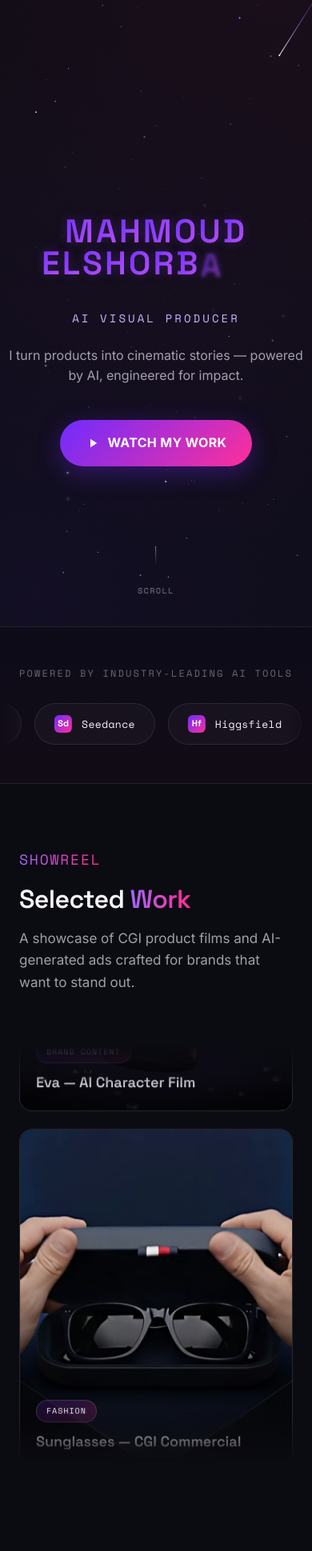
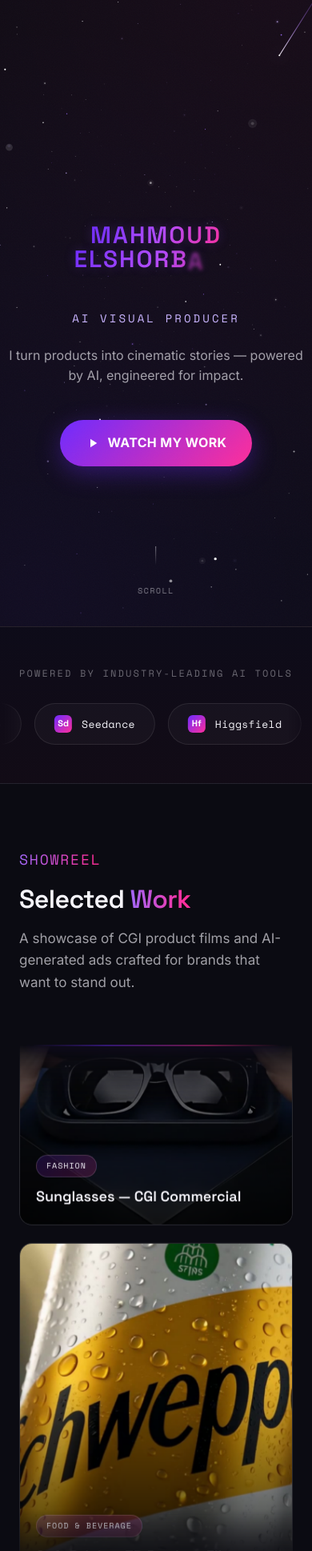
Before and after one commit to mahmoudelshorbagy2/mahmoudelshorbagy2.github.io, a plain HTML site: page index.html in a window 390 px wide. Shown: the part 61-2000 px from the top of the page at 80% size. Drawn offline with nearby package versions, Linux system fonts and the light colour scheme; animation ran at ten frames a second; a web font is replaced by a local one.

Commit message:
Boost star density, refine hero name (size/gradient/AR words), taller+faster video marquee with edge glow
- Stars: recycle stars the moment they project off-screen instead of
  letting them idle until expiry, so the full 520/300 budget stays
  visible and the warp-depth feel reads clearly. Spec values unchanged
  (MAXZ 1400, z-=2.3, 92%/8% small/big, depth*1.3/2.3 radii).
- Hero name: slightly smaller on desktop (max 128px -> 112px) and
  clearly smaller on mobile (~39px -> ~28px); spread one continuous
  6E2BFF -> B44CFF -> FF2E9A gradient across the whole line instead of
  restarting it per letter (which looked like a flat single color).
- Arabic name: animate whole words (one span per word) instead of
  per-letter spans, which broke Arabic cursive letter joining. Same
  reveal/fade/loop behavior; English stays per-letter.
- Video marquee: taller lane (640 -> 820px desktop, 660px mobile),
  noticeably faster columns (34/42/38s -> 18/24/21s), and thin
  horizontal brand-glow lines marking the top/bottom lane edges.
  Edge fade mask moved from the wrap to the columns so the glow
  lines are not masked away.
- hero-bg: re-check canvas size in the render loop as a fallback,
  since ResizeObserver does not fire while the tab is hidden and the
  canvas could get stuck at a stale zero-width size.
- Fix pre-existing bug: .mobile-menu had no styles outside the
  max-width 860px media query, so its links rendered as a plain text
  block at desktop widths. Hidden by default now.

```diff
--- a/css/style.css
+++ b/css/style.css
@@ -316,6 +316,8 @@
   transition: transform 0.35s var(--ease-out), opacity 0.35s;
 }
 
+.mobile-menu { display: none; }
+
 @media (max-width: 860px) {
   .nav-links { display: none; }
   .nav-toggle { display: flex; }
@@ -403,10 +405,16 @@
   flex-wrap: wrap;
   font-family: var(--font-heading);
   font-weight: 600;
-  font-size: clamp(40px, 10.5vw, 128px);
+  font-size: clamp(28px, 8.75vw, 112px);
   line-height: 0.95;
   letter-spacing: 3px;
 }
+
+@media (max-width: 768px) {
+  .hero-name-line { font-size: clamp(26px, 7.6vw, 60px); letter-spacing: 2px; }
+}
+
+html[lang="ar"] .hero-name-line { font-family: var(--font-arabic); font-weight: 700; letter-spacing: 0; line-height: 1.25; }
 
 .hn-char {
   display: inline-block;
@@ -589,17 +597,34 @@
   position: relative;
   display: flex;
   gap: 22px;
-  height: 640px;
+  height: 820px;
   overflow: hidden;
-  mask-image: linear-gradient(180deg, transparent, #000 12%, #000 88%, transparent);
-  -webkit-mask-image: linear-gradient(180deg, transparent, #000 12%, #000 88%, transparent);
 }
+
+.work-marquee-wrap::before,
+.work-marquee-wrap::after {
+  content: '';
+  position: absolute;
+  left: 4%;
+  right: 4%;
+  height: 2px;
+  z-index: 3;
+  pointer-events: none;
+  border-radius: 2px;
+  background: linear-gradient(90deg, transparent, rgba(110,43,255,0.4) 30%, rgba(255,46,154,0.4) 70%, transparent);
+  box-shadow: 0 0 14px rgba(110,43,255,0.3), 0 0 26px rgba(255,46,154,0.16);
+}
+
+.work-marquee-wrap::before { top: 0; }
+.work-marquee-wrap::after { bottom: 0; }
 
 .work-marquee-col {
   position: relative;
   flex: 1 1 0;
   min-width: 0;
   overflow: hidden;
+  mask-image: linear-gradient(180deg, transparent, #000 12%, #000 88%, transparent);
+  -webkit-mask-image: linear-gradient(180deg, transparent, #000 12%, #000 88%, transparent);
 }
 
 .work-marquee-track {
@@ -629,7 +654,7 @@
 
 @media (max-width: 560px) {
   .work-marquee-col:nth-child(2) { display: none; }
-  .work-marquee-wrap { height: 520px; }
+  .work-marquee-wrap { height: 660px; }
 }
 
 .work-card {
--- a/js/hero-bg.js
+++ b/js/hero-bg.js
@@ -101,7 +101,10 @@
       const k = 260 / st.z;
       const sx = W / 2 + st.x * k;
       const sy = H / 2 + st.y * k;
-      if (sx < -20 || sx > W + 20 || sy < -20 || sy > H + 20) continue;
+      if (sx < -20 || sx > W + 20 || sy < -20 || sy > H + 20) {
+        if (!reduced) stars[i] = makeStar(true);
+        continue;
+      }
 
       const depth = k;
       const r = Math.max(0.25, depth * (st.big ? 2.3 : 1.3));
@@ -183,6 +186,12 @@
 
   function tick() {
     requestAnimationFrame(tick);
+    // ResizeObserver doesn't fire while the tab is hidden; re-check here so
+    // the canvas can never stay stuck at a stale (e.g. zero-width) size.
+    if (wrap.clientWidth !== W || wrap.clientHeight !== H) {
+      resize();
+      initStars();
+    }
     frame++;
     ctx.clearRect(0, 0, W, H);
     ctx.fillStyle = '#0B0B12';
--- a/js/hero-name.js
+++ b/js/hero-name.js
@@ -34,12 +34,20 @@
     return document.documentElement.getAttribute('lang') === 'ar' ? 'ar' : 'en';
   }
 
-  function buildChars(line, text) {
+  // Arabic script is cursive: splitting into per-letter spans breaks letter
+  // joining, so Arabic animates whole words while English stays per-letter.
+  function buildChars(line, text, wordMode) {
     line.innerHTML = '';
-    return Array.from(text).map((ch) => {
+    const units = wordMode ? [text] : Array.from(text);
+    const n = units.length;
+    return units.map((unit, i) => {
       const span = document.createElement('span');
       span.className = 'hn-char';
-      span.textContent = ch;
+      span.textContent = unit;
+      // Spread one continuous gradient across the whole line instead of
+      // restarting it on every letter (which reads as a flat single color).
+      span.style.backgroundSize = `${n * 100}% 100%`;
+      span.style.backgroundPosition = n > 1 ? `${(i / (n - 1)) * 100}% 50%` : '50% 50%';
       line.appendChild(span);
       return span;
     });
@@ -55,9 +63,10 @@
     const lang = currentLang();
     root.setAttribute('dir', lang === 'ar' ? 'rtl' : 'ltr');
 
+    const wordMode = lang === 'ar';
     const [t1, t2] = TEXT[lang];
-    const chars1 = buildChars(lines[0], t1);
-    const chars2 = buildChars(lines[1], t2);
+    const chars1 = buildChars(lines[0], t1, wordMode);
+    const chars2 = buildChars(lines[1], t2, wordMode);
     const allChars = chars1.concat(chars2);
 
     if (firstRun) {
--- a/js/main.js
+++ b/js/main.js
@@ -74,7 +74,7 @@
 }
 
 const MARQUEE_COLUMNS = 3;
-const MARQUEE_DURATIONS = [34, 42, 38];
+const MARQUEE_DURATIONS = [18, 24, 21];
 
 function renderWork() {
   const wrap = document.getElementById('work-grid');
```
